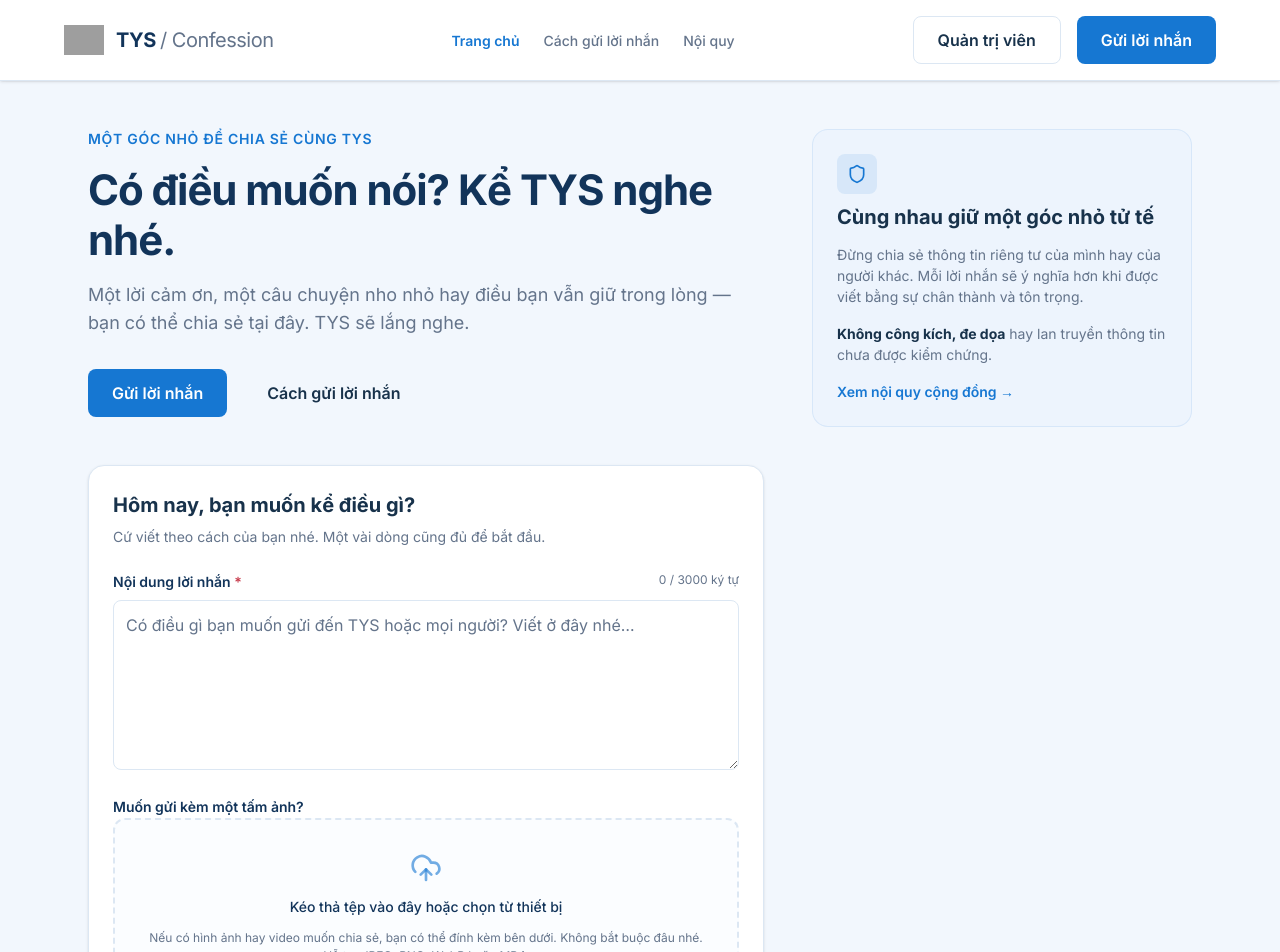
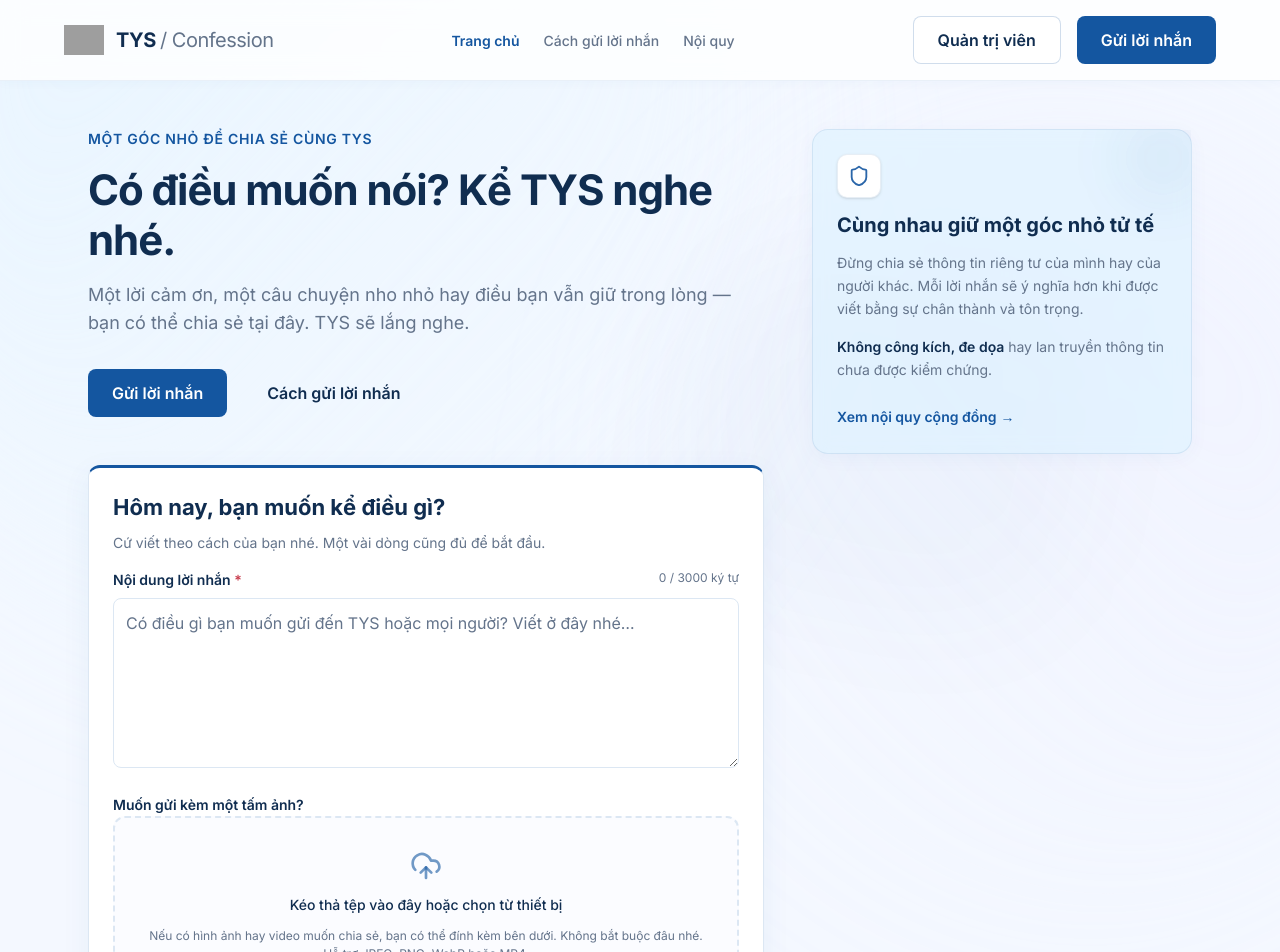
Before and after one commit to minhhiunee/tys_cfs, a Next.js app in the folder frontend/: page / in a window 1280 px wide. Shown: the top 952 px of the page. Built offline with nearby package versions, Linux system fonts and the light colour scheme; grey boxes are pictures that could not be loaded.

Commit message:
Update UX/UI

```diff
--- a/frontend/app/globals.css
+++ b/frontend/app/globals.css
@@ -1,13 +1,16 @@
 @import "tailwindcss";
 
 @theme inline {
-  --color-primary: #1677D2;
-  --color-primary-hover: #125EA8; /* Slightly darker for hover */
-  --color-navy: #12345A;
-  --color-light-blue: #E5F0FC;
-  --color-page: #F2F7FD;
+  --color-primary: #1456A0;
+  --color-primary-hover: #1677D2; /* Bright interaction blue */
+  --color-navy: #102D50;
+  --color-light-blue: #DDF2FF; /* Sky blue */
+  --color-page: #F4F8FF; /* Cloud-white */
   --color-card: #FFFFFF;
-  --color-text-primary: #18324B;
+  --color-lavender: #E9E7FF;
+  --color-amber: #FFD98C;
+
+  --color-text-primary: #102D50;
   --color-text-secondary: #64748B;
   --color-border: #DCE7F3;
   --color-success: #16845B;
--- a/frontend/app/page.tsx
+++ b/frontend/app/page.tsx
@@ -19,12 +19,33 @@ export default function Home() {
   const [status, setStatus] = useState<'idle' | 'uploading_media' | 'submitting' | 'success' | 'error'>('idle');
   const [errorMessage, setErrorMessage] = useState('');
   const [progress, setProgress] = useState('');
+  const [isDragging, setIsDragging] = useState(false);
   const fileInputRef = useRef<HTMLInputElement>(null);
+
+  function handleDragOver(e: React.DragEvent) {
+    e.preventDefault();
+    setIsDragging(true);
+  }
+
+  function handleDragLeave(e: React.DragEvent) {
+    e.preventDefault();
+    setIsDragging(false);
+  }
+
+  function handleDrop(e: React.DragEvent) {
+    e.preventDefault();
+    setIsDragging(false);
+    if (e.dataTransfer.files && e.dataTransfer.files.length > 0) {
+      processFiles(Array.from(e.dataTransfer.files));
+    }
+  }
 
   function handleFileChange(e: ChangeEvent<HTMLInputElement>) {
     if (!e.target.files) return;
-    const selectedFiles = Array.from(e.target.files);
+    processFiles(Array.from(e.target.files));
+  }
 
+  function processFiles(selectedFiles: File[]) {
     const newFiles = [...files, ...selectedFiles];
     const images = newFiles.filter(f => f.type.startsWith('image/'));
     const videos = newFiles.filter(f => f.type.startsWith('video/'));
@@ -128,10 +149,19 @@ export default function Home() {
   const isLoading = status === 'uploading_media' || status === 'submitting';
 
   return (
-    <div className="flex min-h-full flex-col bg-page text-text-primary">
-      <header className="sticky top-0 z-10 border-b border-border bg-white px-6 py-4 shadow-sm">
+    <div className="relative flex min-h-full flex-col bg-page text-text-primary overflow-hidden">
+      {/* Decorative Background */}
+      <div className="pointer-events-none absolute inset-0 z-0 overflow-hidden">
+        {/* Soft radial gradient layer */}
+        <div className="absolute top-[-20%] left-[-10%] w-[70%] h-[70%] rounded-full bg-gradient-to-br from-light-blue via-[#e0f4ff]/40 to-transparent opacity-70 blur-[100px]"></div>
+        <div className="absolute top-[10%] right-[-10%] w-[60%] h-[60%] rounded-full bg-gradient-to-bl from-lavender/60 via-lavender/20 to-transparent opacity-60 blur-[100px]"></div>
+        {/* Abstract shape (bubble) */}
+        <div className="absolute top-[20%] right-[15%] w-[400px] h-[350px] rounded-[120px_60px_120px_100px] bg-primary/5 opacity-50 blur-[60px] rotate-12"></div>
+      </div>
+
+      <header className="sticky top-0 z-20 border-b border-border/60 bg-white/80 backdrop-blur-md px-6 py-4 shadow-[0_2px_10px_rgb(20,86,160,0.03)] transition-all">
         <div className="mx-auto flex max-w-6xl items-center justify-between">
-          <div className="flex items-center gap-3">
+          <div className="flex items-center gap-3 cursor-pointer" onClick={() => window.scrollTo({top: 0, behavior: 'smooth'})}>
             <Image src="/logotys-01.png" alt="TYS Logo" width={40} height={40} className="object-contain" priority />
             <span className="text-xl font-bold tracking-tight text-navy">TYS <span className="font-normal text-text-secondary">/ Confession</span></span>
           </div>
@@ -141,13 +171,13 @@ export default function Home() {
             <Link href="#" className="hover:text-primary transition-colors">Nội quy</Link>
           </nav>
           <div className="flex items-center gap-4">
-            <Button variant="outline" className="hidden md:inline-flex" onClick={() => window.location.href = '/admin'}>Quản trị viên</Button>
+            <Button variant="outline" className="hidden md:inline-flex border-primary/20 hover:border-primary/40" onClick={() => window.location.href = '/admin'}>Quản trị viên</Button>
             <Button className="h-10 px-4 text-[14px]" onClick={() => document.getElementById('form-section')?.scrollIntoView({ behavior: 'smooth' })}>Gửi lời nhắn</Button>
           </div>
         </div>
       </header>
 
-      <main className="mx-auto flex w-full max-w-6xl flex-1 flex-col gap-12 px-6 py-12 md:flex-row">
+      <main className="relative z-10 mx-auto flex w-full max-w-6xl flex-1 flex-col gap-12 px-6 py-12 md:flex-row">
         {/* Left Column: Form & Intro */}
         <div className="flex-1 space-y-12">
           {/* Hero Intro */}
@@ -177,14 +207,14 @@ export default function Home() {
                   <p className="text-text-secondary mb-8">
                     Cảm ơn bạn đã chia sẻ. TYS đã tiếp nhận lời nhắn của bạn.
                   </p>
-                  <Button onClick={() => setStatus('idle')} variant="outline">Gửi lời nhắn khác</Button>
+                  <Button onClick={() => setStatus('idle')} variant="outline" className="border-success/30 text-success hover:bg-success/10 hover:border-success/50">Gửi lời nhắn khác</Button>
                 </CardContent>
               </Card>
             ) : (
-              <Card className="border-border shadow-sm transition-all duration-300 hover:border-primary/20">
-                <CardHeader>
-                  <CardTitle className="text-navy text-2xl">Hôm nay, bạn muốn kể điều gì?</CardTitle>
-                  <p className="text-[14px] text-text-secondary">Cứ viết theo cách của bạn nhé. Một vài dòng cũng đủ để bắt đầu.</p>
+              <Card className="border-t-[3px] border-t-primary border-x-border border-b-border bg-white shadow-[0_8px_30px_rgb(20,86,160,0.06)] transition-all duration-300 hover:shadow-[0_8px_30px_rgb(20,86,160,0.1)] overflow-hidden rounded-xl">
+                <CardHeader className="bg-white/50 pb-4">
+                  <CardTitle className="text-navy text-[22px] font-bold">Hôm nay, bạn muốn kể điều gì?</CardTitle>
+                  <p className="text-[14px] text-text-secondary mt-1">Cứ viết theo cách của bạn nhé. Một vài dòng cũng đủ để bắt đầu.</p>
                 </CardHeader>
                 <CardContent>
                   <form onSubmit={handleSubmit} className="flex flex-col gap-6">
@@ -214,10 +244,19 @@ export default function Home() {
                     <div className="space-y-2">
                       <label className="text-[14px] font-semibold text-navy">Muốn gửi kèm một tấm ảnh?</label>
                       <div
-                        className={`group flex flex-col items-center justify-center gap-3 rounded-[12px] border-2 border-dashed ${files.length > 0 ? 'border-border/50 bg-light-blue/50' : 'border-border bg-page/30'} p-8 transition-colors hover:bg-light-blue/40`}
+                        onDragOver={handleDragOver}
+                        onDragLeave={handleDragLeave}
+                        onDrop={handleDrop}
+                        className={`group flex flex-col items-center justify-center gap-3 rounded-[12px] border-2 border-dashed p-8 transition-all duration-200 ${
+                          isDragging
+                            ? 'border-primary bg-light-blue shadow-[0_0_20px_rgba(22,119,210,0.15)] scale-[1.01]'
+                            : files.length > 0
+                              ? 'border-border/50 bg-light-blue/40 hover:bg-light-blue/60'
+                              : 'border-border bg-page/40 hover:bg-light-blue/30 hover:border-primary/40'
+                        }`}
                       >
-                        <UploadCloud className="text-primary/60 transition-transform group-hover:scale-110 group-hover:text-primary" size={32} />
-                        <p className="text-[14px] font-medium text-navy">Kéo thả tệp vào đây hoặc chọn từ thiết bị</p>
+                        <UploadCloud className={`${isDragging ? 'text-primary scale-125' : 'text-primary/60'} transition-transform duration-200 group-hover:scale-110 group-hover:text-primary`} size={32} />
+                        <p className={`text-[14px] font-medium transition-colors ${isDragging ? 'text-primary' : 'text-navy'}`}>Kéo thả tệp vào đây hoặc chọn từ thiết bị</p>
                         <p className="text-[12px] text-text-secondary text-center">Nếu có hình ảnh hay video muốn chia sẻ, bạn có thể đính kèm bên dưới. Không bắt buộc đâu nhé.<br/>Hỗ trợ JPEG, PNG, WebP hoặc MP4.</p>
                         <Button
                           type="button"
@@ -288,23 +327,27 @@ export default function Home() {
 
         {/* Right Column: Info Boxes */}
         <div className="w-full md:w-[320px] lg:w-[380px] shrink-0 space-y-6">
-          <Card className="bg-light-blue/40 border-primary/10 shadow-none">
-            <CardHeader className="pb-3">
-              <div className="mb-2 flex h-10 w-10 items-center justify-center rounded-[8px] bg-primary/10 text-primary">
-                <Shield size={20} />
+          <Card className="bg-light-blue/60 border-primary/10 shadow-[0_4px_20px_rgb(20,86,160,0.04)] backdrop-blur-sm">
+            <CardHeader className="pb-3 relative overflow-hidden">
+              <div className="absolute top-[-20px] right-[-20px] w-24 h-24 bg-primary/5 rounded-full blur-xl pointer-events-none"></div>
+              <div className="mb-3 flex h-11 w-11 items-center justify-center rounded-[10px] bg-white text-primary shadow-sm border border-primary/10 relative z-10">
+                <Shield size={22} className="opacity-90" />
               </div>
-              <CardTitle className="text-[18px] text-navy">Cùng nhau giữ một góc nhỏ tử tế</CardTitle>
+              <CardTitle className="text-[18px] text-navy font-bold relative z-10">Cùng nhau giữ một góc nhỏ tử tế</CardTitle>
             </CardHeader>
-            <CardContent className="space-y-4 text-[14px] text-text-secondary">
+            <CardContent className="space-y-4 text-[14px] text-text-secondary leading-relaxed">
               <p>Đừng chia sẻ thông tin riêng tư của mình hay của người khác. Mỗi lời nhắn sẽ ý nghĩa hơn khi được viết bằng sự chân thành và tôn trọng.</p>
-              <p><strong className="text-text-primary">Không công kích, đe dọa</strong> hay lan truyền thông tin chưa được kiểm chứng.</p>
-              <Link href="#" className="inline-flex font-semibold text-primary hover:underline">Xem nội quy cộng đồng →</Link>
+              <p><strong className="text-navy font-semibold">Không công kích, đe dọa</strong> hay lan truyền thông tin chưa được kiểm chứng.</p>
+              <Link href="#" className="inline-flex items-center gap-1 font-semibold text-primary hover:text-primary-hover transition-colors mt-2 group">
+                Xem nội quy cộng đồng
+                <span className="transition-transform group-hover:translate-x-1">→</span>
+              </Link>
             </CardContent>
           </Card>
         </div>
       </main>
 
-      <footer className="border-t border-border bg-white py-8 text-center text-[14px] text-text-secondary">
+      <footer className="relative z-10 border-t border-border/60 bg-white/50 backdrop-blur-md py-8 text-center text-[14px] text-text-secondary">
         <p>TYS — Nơi những câu chuyện được sẻ chia.</p>
       </footer>
     </div>
--- a/frontend/components/ui/Button.tsx
+++ b/frontend/components/ui/Button.tsx
@@ -8,12 +8,12 @@ export interface ButtonProps extends React.ButtonHTMLAttributes<HTMLButtonElemen
 const Button = React.forwardRef<HTMLButtonElement, ButtonProps>(
   ({ className = "", variant = "primary", isLoading, children, disabled, ...props }, ref) => {
     const baseStyles =
-      "inline-flex items-center justify-center rounded-[8px] text-[16px] font-semibold transition-colors focus-visible:outline-none focus-visible:ring-[3px] focus-visible:ring-primary/20 focus-visible:border-primary disabled:pointer-events-none disabled:opacity-50 h-[48px] px-6";
+      "inline-flex items-center justify-center rounded-[8px] text-[16px] font-semibold transition-all duration-200 focus-visible:outline-none focus-visible:ring-[3px] focus-visible:ring-primary/20 focus-visible:border-primary disabled:pointer-events-none disabled:opacity-50 h-[48px] px-6";
 
     const variants = {
-      primary: "bg-primary text-white hover:bg-primary-hover",
-      outline: "border border-border bg-white text-text-primary hover:bg-page",
-      ghost: "bg-transparent text-text-primary hover:bg-page",
+      primary: "bg-primary text-white hover:bg-primary-hover hover:-translate-y-[1px] hover:shadow-[0_4px_12px_rgba(20,86,160,0.25)] active:translate-y-0 active:shadow-none",
+      outline: "border border-border bg-white text-navy hover:bg-page hover:border-primary/30",
+      ghost: "bg-transparent text-navy hover:bg-light-blue hover:text-primary",
     };
 
     const variantStyles = variants[variant];
--- a/frontend/components/ui/Textarea.tsx
+++ b/frontend/components/ui/Textarea.tsx
@@ -8,7 +8,7 @@ const Textarea = React.forwardRef<HTMLTextAreaElement, TextareaProps>(
   ({ className = "", error, ...props }, ref) => {
     return (
       <textarea
-        className={`flex min-h-[120px] w-full rounded-[8px] border bg-white px-[12px] py-3 text-[16px] text-text-primary transition-colors placeholder:text-text-secondary focus-visible:outline-none focus-visible:ring-[3px] focus-visible:ring-primary/20 focus-visible:border-primary disabled:cursor-not-allowed disabled:bg-page disabled:text-text-secondary resize-y ${
+        className={`flex min-h-[120px] w-full rounded-[8px] border bg-white px-[12px] py-3 text-[16px] text-text-primary transition-all duration-200 placeholder:text-text-secondary hover:border-primary/50 focus-visible:outline-none focus-visible:ring-[3px] focus-visible:ring-primary/20 focus-visible:border-primary disabled:cursor-not-allowed disabled:bg-page disabled:text-text-secondary resize-y ${
           error ? "border-error focus-visible:ring-error/20 focus-visible:border-error" : "border-border"
         } ${className}`}
         ref={ref}
```
Also changed, not shown: frontend/app/layout.tsx (+5 -3 lines).
